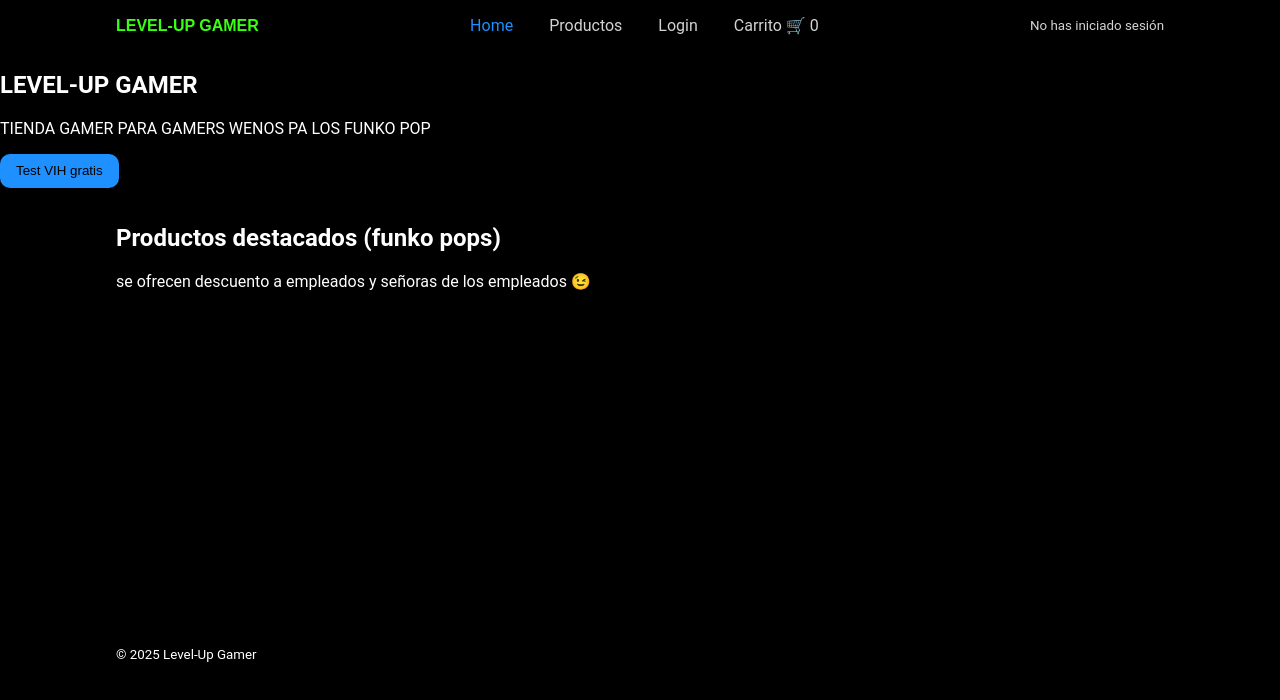
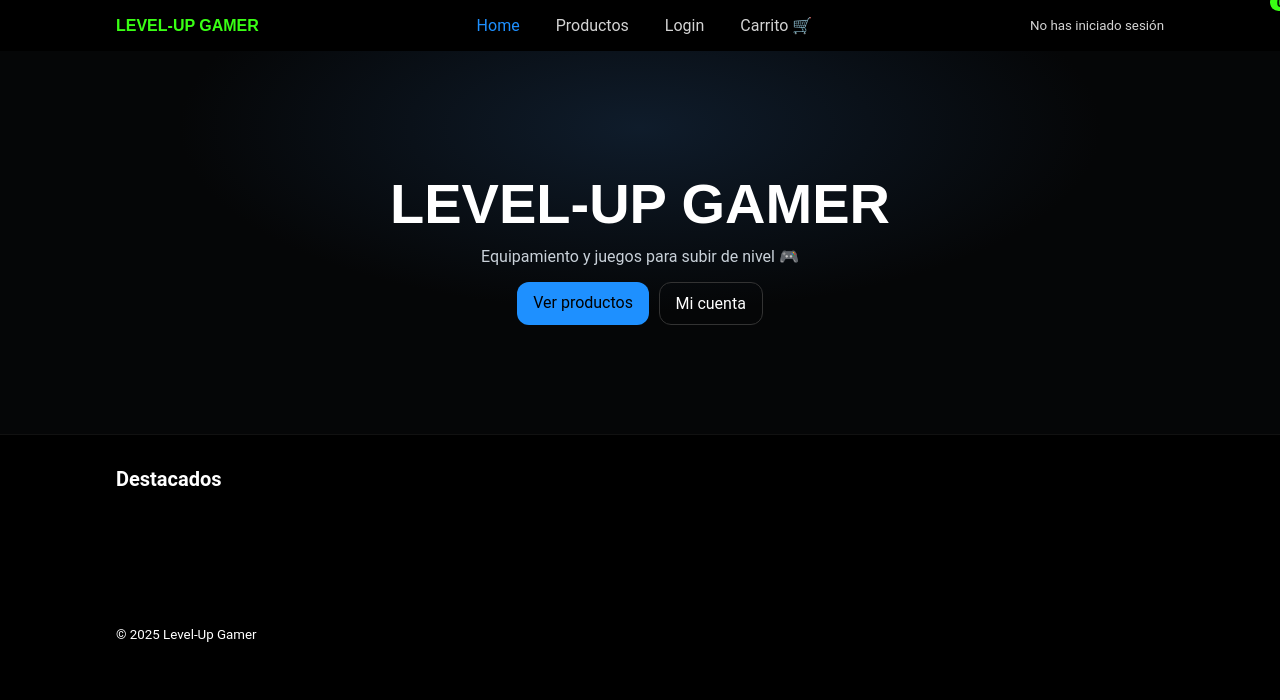
Before and after one commit to duoc-fullstack2-9v/team_6, a React (Vite) app in the folder levelup-gamer/: page / in a window 1280 px wide. Shown: the top 700 px of the page. Built offline with nearby package versions, Linux system fonts and the light colour scheme.

Commit message:
change: cambios en carrito y orden del main.css

```diff
--- a/levelup-gamer/src/assets/main.css
+++ b/levelup-gamer/src/assets/main.css
@@ -1,35 +1,77 @@
+/* =========================================================
+   1) Variables (tema)
+========================================================= */
 :root{
   --bg:#000000;
   --fg:#ffffff;
   --muted:#d3d3d3;
-  --accent:#1E90FF;  /* azul eléctrico */
-  --accent-2:#39FF14;/* verde neón */
+  --accent:#1E90FF;   /* azul eléctrico */
+  --accent-2:#39FF14; /* verde neón */
 }
 
-/* toca ordenar todo esto despues */
-*{box-sizing:border-box}
-body{margin:0;background:var(--bg);color:var(--fg);font-family:Roboto, system-ui, sans-serif}
-.container{max-width:1080px;margin:auto;padding:1rem}
-header, footer{display:flex;align-items:center;justify-content:space-between;padding:1rem 0}
-nav a{color:var(--muted);margin:0 .75rem;text-decoration:none}
-nav a.active{color:var(--accent)}
-h1,h2,h3{font-family:Orbitron, Roboto, sans-serif}
-.grid{display:grid;grid-template-columns:repeat(auto-fill,minmax(220px,1fr));gap:1rem}
-.card{border:1px solid #222;padding:1rem;border-radius:12px;background:#0a0a0a}
-button{background:var(--accent);color:#000;padding:.6rem 1rem;border:none;border-radius:10px;cursor:pointer}
-button:hover{filter:brightness(1.1)}
-.stack{display:grid;gap:.75rem;max-width:420px}
-input{width:100%;padding:.6rem;border-radius:8px;border:1px solid #333;background:#0d0d0d;color:var(--fg)}
-.brand a{font-weight:800;color:var(--accent-2);text-decoration:none;font-family:Orbitron, sans-serif}
-.card-img{width:100%;aspect-ratio:1/1;object-fit:cover;border-radius:10px}
-.muted{color:#d3d3d3}
-.price{font-weight:700;margin:.25rem 0}
-.btn{display:inline-block;background:var(--accent);color:#000;padding:.5rem .9rem;border-radius:10px;text-decoration:none}
-hr{border:none;border-top:1px solid #222;margin:1rem 0}
+/* =========================================================
+   2) Reset & Base
+========================================================= */
+*{ box-sizing:border-box }
+body{
+  margin:0;
+  background:var(--bg);
+  color:var(--fg);
+  font-family:Roboto, system-ui, sans-serif;
+}
+h1,h2,h3{ font-family:Orbitron, Roboto, sans-serif }
+hr{ border:none; border-top:1px solid #222; margin:1rem 0 }
 
+/* Elementos base accesibles y sin choques con .btn */
+button{
+  background:none;
+  color:inherit;
+  border:none;
+  padding:0;
+  font:inherit;
+  cursor:pointer;
+}
+input{
+  width:100%;
+  padding:.6rem;
+  border-radius:8px;
+  border:1px solid #333;
+  background:#0d0d0d;
+  color:var(--fg);
+}
 
+/* =========================================================
+   3) Layout & Navegación
+========================================================= */
+.container{ max-width:1080px; margin:auto; padding:1rem }
+header, footer{
+  display:flex; align-items:center; justify-content:space-between; padding:1rem 0;
+}
+nav a{ color:var(--muted); margin:0 .75rem; text-decoration:none }
+nav a.active{ color:var(--accent) }
 
+/* Grillas / Stacks */
+.grid{
+  display:grid;
+  grid-template-columns:repeat(auto-fill, minmax(220px,1fr));
+  gap:1rem;
+}
+.stack{ display:grid; gap:.75rem; max-width:420px }
 
+/* =========================================================
+   4) Componentes
+========================================================= */
+.card{
+  border:1px solid #222; padding:1rem; border-radius:12px; background:#0a0a0a;
+}
+.card-img{
+  width:100%; aspect-ratio:1/1; object-fit:cover; border-radius:10px;
+}
+.brand a{
+  font-weight:800; color:var(--accent-2); text-decoration:none; font-family:Orbitron, sans-serif;
+}
+
+/* Badge / Chips */
 .badge-duoc{
   display:inline-block;
   font-size:.8rem;
@@ -40,11 +82,57 @@
   font-weight:800;
 }
 .user-chip{
-  background:#0f0f0f;border:1px solid #222;padding:.25rem .6rem;border-radius:999px
+  background:#0f0f0f; border:1px solid #222; padding:.25rem .6rem; border-radius:999px;
 }
+
+/* Carrito */
+.cart-link{ position:relative; padding-right:.6rem }
+.cart-badge{
+  position:absolute; top:-6px; right:-10px;
+  background:var(--accent-2); color:#031b03; font-weight:800;
+  border-radius:999px; padding:.1rem .4rem; font-size:.75rem;
+}
+
+/* Hero */
+.hero{
+  min-height:48vh; display:grid; place-items:center;
+  background:radial-gradient(60% 80% at 50% 20%, #0f1c2b 0%, #050607 60%);
+  border-bottom:1px solid #111;
+}
+.hero-inner{ text-align:center; padding:3rem 1rem }
+.hero h1{ font-family:Orbitron,sans-serif; font-size:clamp(2rem,7vw,3.5rem); margin:.2em 0 }
+.hero p{ color:#c9d1d9; margin:.2em 0 1em }
+.hero-cta{ display:flex; gap:.6rem; justify-content:center }
+
+.section-title{ font-size:1.25rem; margin:1rem 0 }
+
+/* =========================================================
+   5) Botones (unificados)
+========================================================= */
+.btn{
+  display:inline-block;
+  background:var(--accent);
+  color:#000;
+  padding:.7rem 1rem;
+  border:none;
+  border-radius:12px;
+  text-decoration:none;
+}
+.btn:hover{ filter:brightness(1.1) }
+
 .btn-outline{
-  background:transparent;color:var(--fg);
-  border:1px solid #333;border-radius:10px;
-  padding:.4rem .8rem;cursor:pointer
+  display:inline-block;
+  background:transparent;
+  color:#fff;
+  border:1px solid #333;
+  border-radius:12px;
+  padding:.7rem 1rem;
+  text-decoration:none;
 }
-.btn-outline:hover{border-color:#555}
+.btn-outline:hover{ border-color:#555 }
+
+/* =========================================================
+   6) Utilidades
+========================================================= */
+.muted{ color:var(--muted) }
+.price{ font-weight:700; margin:.25rem 0 }
--- a/levelup-gamer/src/components/Header.jsx
+++ b/levelup-gamer/src/components/Header.jsx
@@ -28,7 +28,8 @@
         <NavLink to="/" end>Home</NavLink>
         <NavLink to="/productos">Productos</NavLink>
         <NavLink to="/login">Login</NavLink>
-        <NavLink to="/cart">Carrito 🛒 {count}</NavLink>
+        <NavLink to="/cart">Carrito 🛒 <span className="cart-badge">{count}</span></NavLink>
+
       </nav>
 
       <div style={{display:"flex", alignItems:"center", gap:".5rem"}}>
--- a/levelup-gamer/src/pages/Home.jsx
+++ b/levelup-gamer/src/pages/Home.jsx
@@ -1,16 +1,18 @@
-export default function Home() {
+export default function Home(){
   return (
     <>
       <section className="hero">
-        <h1>LEVEL-UP GAMER</h1>
-        <p>TIENDA GAMER PARA GAMERS WENOS PA LOS FUNKO POP</p>
-        <div style={{marginTop:"1rem"}}>
-          <button onClick={()=>alert("Hmm si, aun positivo 👌")}>Test VIH gratis</button>
+        <div className="hero-inner">
+          <h1>LEVEL-UP GAMER</h1>
+          <p>Equipamiento y juegos para subir de nivel 🎮</p>
+          <div className="hero-cta">
+            <a className="btn" href="/productos">Ver productos</a>
+            <a className="btn-outline" href="/login">Mi cuenta</a>
+          </div>
         </div>
       </section>
       <section className="container">
-        <h2>Productos destacados (funko pops)</h2>
-        <p>se ofrecen descuento a empleados y señoras de los empleados 😉</p>
+        <h2 className="section-title">Destacados</h2>
       </section>
     </>
   );
--- a/levelup-gamer/src/pages/carrito.jsx
+++ b/levelup-gamer/src/pages/carrito.jsx
@@ -1,15 +1,34 @@
+// src/pages/Cart.jsx
 import { useEffect, useState } from "react";
+import { useAuth } from "../context/auth.jsx";
 
 export default function Cart() {
+  const { usuario } = useAuth();
+  const isDuoc = !!usuario?.duoc20;
   const [items, setItems] = useState([]);
-  const [isDuoc, setIsDuoc] = useState(false);
 
-  useEffect(() => {
-    const cart = JSON.parse(localStorage.getItem("cart") || "[]");
-    setItems(cart);
-    const session = JSON.parse(sessionStorage.getItem("session") || "null");
-    setIsDuoc(!!session?.duoc20);
-  }, []);
+  const load = () => JSON.parse(localStorage.getItem("cart") || "[]");
+  const save = (next) => {
+    localStorage.setItem("cart", JSON.stringify(next));
+    setItems(next);
+    // para refrescar contador en Header
+    window.dispatchEvent(new StorageEvent("storage"));
+  };
+
+  useEffect(() => { save(load()); }, []);
+
+  const inc = (id) => {
+    const next = items.map(it => it.id === id ? { ...it, qty: it.qty + 1 } : it);
+    save(next);
+  };
+  const dec = (id) => {
+    const next = items
+      .map(it => it.id === id ? { ...it, qty: it.qty - 1 } : it)
+      .filter(it => it.qty > 0);
+    save(next);
+  };
+  const removeItem = (id) => save(items.filter(it => it.id !== id));
+  const clear = () => save([]);
 
   const subtotal = items.reduce((acc, it) => acc + it.price * it.qty, 0);
   const total = isDuoc ? Math.round(subtotal * 0.8) : subtotal;
@@ -17,19 +36,31 @@
   return (
     <section className="container">
       <h1>Carrito</h1>
-      {items.length === 0 ? <p>Tu carrito está vacío.</p> : (
+
+      {items.length === 0 ? (
+        <p>Tu carrito está vacío.</p>
+      ) : (
         <>
           <ul className="stack">
             {items.map(it => (
-              <li key={it.id}>
-                {it.name} × {it.qty} — ${ (it.price*it.qty).toLocaleString("es-CL") }
+              <li key={it.id} style={{display:"grid",gridTemplateColumns:"1fr auto auto auto auto",gap:".5rem",alignItems:"center"}}>
+                <span>{it.name}</span>
+                <button onClick={()=>dec(it.id)}>-</button>
+                <span>{it.qty}</span>
+                <button onClick={()=>inc(it.id)}>+</button>
+                <button onClick={()=>removeItem(it.id)}>🗑️</button>
+                <span style={{justifySelf:"end"}}>
+                  ${ (it.price*it.qty).toLocaleString("es-CL") }
+                </span>
               </li>
             ))}
           </ul>
+
           <hr />
           <p>Subtotal: ${subtotal.toLocaleString("es-CL")}</p>
           {isDuoc && <p>Descuento DUOC 20%: -${(subtotal-total).toLocaleString("es-CL")}</p>}
           <h2>Total: ${total.toLocaleString("es-CL")}</h2>
+          <button className="btn-outline" onClick={clear}>Vaciar carrito</button>
         </>
       )}
     </section>
```
